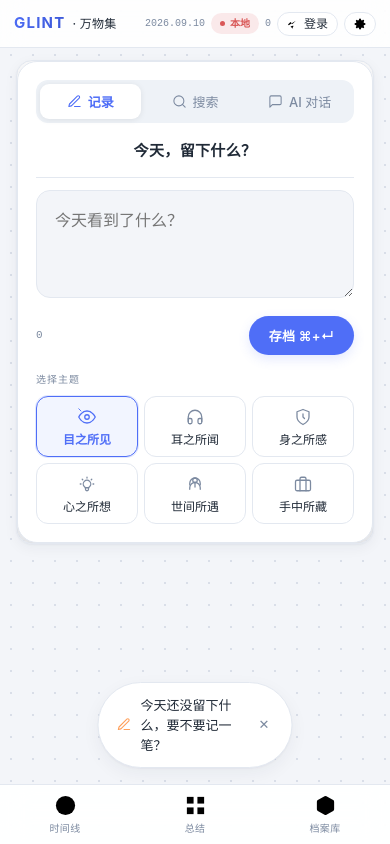
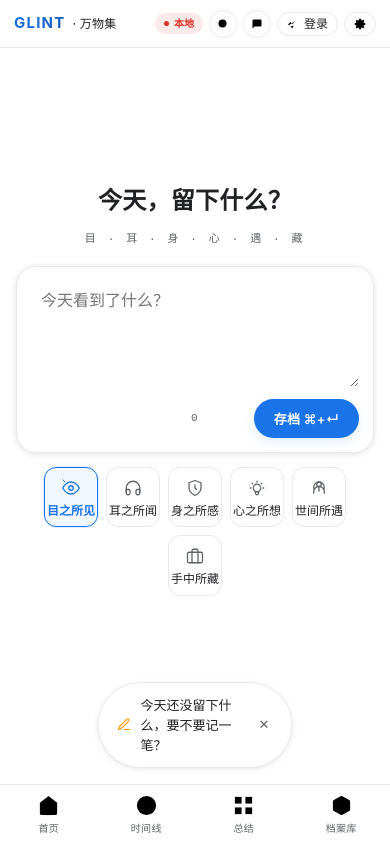
Before and after one commit to kenjcha-wq/Nikglint, a plain HTML site: page index.html in a window 390 px wide. Drawn offline with nearby package versions, Linux system fonts and the light colour scheme.

Commit message:
feat: 搜索引擎式首页改版（白底高留白配色 + 中央问候语 + 底栏对话框 + 六小标签）顶栏搜索/AI 图标页 + 底栏四按钮导航

```diff
--- a/index.html
+++ b/index.html
@@ -38,29 +38,29 @@
        约束：类名/ID/CSS 变量名全部保留（HTML 内联与 JS 引用），仅重写样式值
        ============================================================ */
     :root {
-      --bg: #f3f5f9;
+      --bg: #ffffff;
       --surface: #ffffff;
-      --border: #e3e8f0;
-      --border-dark: #c8d2e0;
-      --text: #202a37;
-      --muted: #7c8aa0;
-      --light-gray: #eef2f7;
-      --accent: #4f6ef7;
-      --accent-dark: #3a56d4;
-      --accent-warm: #ff9f5a;
-      --accent-glow: rgba(79, 110, 247, 0.16);
-      --success: #2fa84f;
-      --danger: #d95757;
+      --border: #e8eaed;
+      --border-dark: #d4d8dd;
+      --text: #202124;
+      --muted: #5f6368;
+      --light-gray: #f1f3f4;
+      --accent: #1a73e8;
+      --accent-dark: #185abc;
+      --accent-warm: #f29900;
+      --accent-glow: rgba(26, 115, 232, 0.12);
+      --success: #188038;
+      --danger: #d93025;
       --mono: "SF Mono", "SFMono-Regular", ui-monospace, "Roboto Mono", "Cascadia Code", "PingFang SC", monospace;
       --sans: -apple-system, BlinkMacSystemFont, "SF Pro Text", "Segoe UI", Roboto, "PingFang SC", "Hiragino Sans GB", "Microsoft YaHei", sans-serif;
-      --wallpaper: #f3f5f9;
+      --wallpaper: #ffffff;
       --wallpaper-img: none;
       --tab-height: 60px;
       --header-height: 56px;
       --radius: 14px;
       --radius-sm: 10px;
-      --shadow-card: 0 1px 2px rgba(16, 32, 64, 0.04), 0 6px 18px rgba(16, 32, 64, 0.05);
-      --shadow-pop: 0 18px 50px rgba(10, 20, 40, 0.22);
+      --shadow-card: 0 1px 3px rgba(32, 33, 36, 0.06), 0 2px 10px rgba(32, 33, 36, 0.05);
+      --shadow-pop: 0 16px 44px rgba(32, 33, 36, 0.16);
     }
 
     /* ===== Reset ===== */
@@ -107,26 +107,26 @@
     }
     body.wp-white {
       --wallpaper: none;
-      background-color: #fbfcfe;
+      background-color: #ffffff;
     }
     body.wp-warm {
       --wallpaper: none;
-      background-color: #f7f2ea;
+      background-color: #faf7f2;
     }
     body.wp-dark {
       --wallpaper: none;
-      background-color: #0f1521;
+      background-color: #131620;
       color: #e7edf6;
-      --border: #26304a;
-      --border-dark: #3b4a6b;
-      --surface: #171f30;
-      --light-gray: #1f2a41;
+      --border: #262c3d;
+      --border-dark: #3b4560;
+      --surface: #1a1f2e;
+      --light-gray: #232a3d;
       --muted: #8fa0bb;
-      --bg: #0f1521;
-      --accent: #7b93ff;
-      --accent-dark: #5f7cfc;
-      --accent-warm: #ff9f5a;
-      --accent-glow: rgba(123, 147, 255, 0.2);
+      --bg: #131620;
+      --accent: #8ab4f8;
+      --accent-dark: #669df6;
+      --accent-warm: #f29900;
+      --accent-glow: rgba(138, 180, 248, 0.2);
       --shadow-card: 0 1px 2px rgba(0, 0, 0, 0.35), 0 8px 24px rgba(0, 0, 0, 0.3);
     }
     body.wp-paper {
@@ -134,8 +134,8 @@
       background-color: #eef1ea;
     }
     body.wp-grid {
-      --wallpaper: linear-gradient(rgba(16, 32, 64, 0.045) 1px, transparent 1px),
-                   linear-gradient(90deg, rgba(16, 32, 64, 0.045) 1px, transparent 1px);
+      --wallpaper: linear-gradient(rgba(32, 33, 36, 0.04) 1px, transparent 1px),
+                   linear-gradient(90deg, rgba(32, 33, 36, 0.04) 1px, transparent 1px);
       --wallpaper-size: 28px 28px;
     }
 
@@ -267,6 +267,7 @@
     }
     .header-btn:hover { border-color: var(--accent); color: var(--accent); background: var(--light-gray); }
     .header-btn .ico-sm { width: 12px; height: 12px; }
+    .header-btn.icon-only { padding: 6px; width: 30px; height: 30px; justify-content: center; }
 
     /* ===== Overlay 修复 ===== */
     .auth-overlay, .settings-overlay { pointer-events: none; }
@@ -276,7 +277,7 @@
     .settings-overlay {
       position: fixed;
       top: 0; left: 0; right: 0; bottom: 0;
-      background: rgba(16, 26, 45, 0.45);
+      background: rgba(32, 33, 36, 0.4);
       z-index: 100;
       display: none;
       justify-content: center;
@@ -392,7 +393,7 @@
     .wp-option .wp-label {
       position: relative;
       z-index: 1;
-      background: rgba(15, 21, 33, 0.55);
+      background: rgba(32, 33, 36, 0.5);
       color: #fff;
       padding: 2px 8px;
       border-radius: 999px;
@@ -439,7 +440,7 @@
     .auth-overlay {
       position: fixed;
       top: 0; left: 0; right: 0; bottom: 0;
-      background: rgba(16, 26, 45, 0.5);
+      background: rgba(32, 33, 36, 0.45);
       z-index: 90;
       display: none;
       justify-content: center;
@@ -566,112 +567,119 @@
     }
     .nav-item .ico { width: 15px; height: 15px; }
 
-    /* ===== 首页对话框（记录/搜索/AI 对话） ===== */
-    .dialog-panel { padding: 0; border: none; background: none; box-shadow: none; }
+    /* ===== 首页：搜索引擎式（问候语 + 大对话框 + 小标签） ===== */
+    .panel.dialog-panel {
+      padding: 0;
+      border: none;
+      background: none;
+      box-shadow: none;
+      overflow: visible;
+      height: auto;
+      justify-content: center;
+      align-items: center;
+      min-height: calc(100dvh - var(--header-height) - var(--tab-height) - 118px);
+    }
+    .hero-inner { width: 100%; max-width: 680px; }
+    .entry-guide.hero-guide {
+      text-align: center;
+      border: none;
+      padding: 0 0 22px;
+      margin: 0;
+    }
+    .entry-guide.hero-guide strong {
+      font-size: 30px;
+      font-weight: 700;
+      letter-spacing: 0.01em;
+      color: var(--text);
+      margin: 0 0 10px;
+    }
+    .entry-guide.hero-guide .hero-sub {
+      font-family: var(--mono);
+      font-size: 11px;
+      letter-spacing: 0.24em;
+      color: var(--muted);
+    }
     .dialog-shell {
+      max-width: 640px;
+      width: 100%;
+      margin: 0 auto;
       background: var(--surface);
       border: 1px solid var(--border);
-      border-radius: 20px;
-      box-shadow: var(--shadow-pop);
-      padding: 18px;
+      border-radius: 24px;
+      box-shadow: 0 1px 6px rgba(32, 33, 36, 0.13);
+      padding: 14px 18px 16px;
       display: flex;
       flex-direction: column;
-    }
-    .dialog-mode-switch {
-      display: flex;
-      gap: 4px;
-      padding: 4px;
-      background: var(--light-gray);
-      border-radius: 12px;
-      margin-bottom: 16px;
-    }
-    .dialog-mode-switch .d-mode {
-      flex: 1;
-      display: flex;
-      align-items: center;
-      justify-content: center;
-      gap: 6px;
+      transition: box-shadow 0.2s, border-color 0.2s;
+    }
+    .dialog-shell:focus-within {
+      box-shadow: 0 1px 10px rgba(32, 33, 36, 0.2), 0 12px 32px rgba(32, 33, 36, 0.08);
+      border-color: var(--border-dark);
+    }
+    .dialog-input-wrap textarea {
+      width: 100%;
+      min-height: 54px;
+      max-height: 180px;
+      resize: vertical;
       padding: 8px 10px;
       border: none;
-      background: none;
-      border-radius: 9px;
+      border-radius: 12px;
+      background: transparent;
       font-family: var(--sans);
-      font-size: 13px;
-      font-weight: 500;
-      color: var(--muted);
-      cursor: pointer;
-      transition: all 0.15s;
-      -webkit-tap-highlight-color: transparent;
-    }
-    .dialog-mode-switch .d-mode .ico { width: 15px; height: 15px; }
-    .dialog-mode-switch .d-mode.active {
-      background: var(--surface);
-      color: var(--accent);
-      box-shadow: 0 1px 6px rgba(0, 0, 0, 0.08);
-      font-weight: 600;
-    }
-    .dialog-pane { display: none; }
-    .dialog-pane.active { display: block; animation: fadeIn 0.2s ease; }
-
-    .dialog-input-wrap .entry-guide { text-align: center; margin-bottom: 12px; }
-    .dialog-input-wrap textarea {
-      width: 100%;
-      min-height: 96px;
-      resize: vertical;
-      padding: 16px 18px;
-      border: 1.5px solid var(--border);
-      border-radius: 14px;
-      background: var(--bg);
-      font-family: var(--sans);
-      font-size: 16px;
+      font-size: 17px;
       line-height: 1.7;
       color: var(--text);
       outline: none;
       box-sizing: border-box;
-      transition: border-color 0.15s, box-shadow 0.15s;
-    }
-    .dialog-input-wrap textarea:focus { border-color: var(--accent); box-shadow: 0 0 0 4px var(--accent-glow); }
+    }
+    .dialog-input-wrap textarea:focus { border: none; box-shadow: none; background: transparent; }
     .dialog-input-wrap .input-actions {
       display: flex;
       align-items: center;
+      justify-content: flex-end;
       gap: 10px;
-      margin-top: 12px;
-    }
-
-    .dialog-cats-label {
-      font-family: var(--mono);
-      font-size: 10px;
-      letter-spacing: 0.1em;
-      color: var(--muted);
-      text-transform: uppercase;
-      margin: 18px 0 8px;
-    }
+      margin-top: 6px;
+    }
+
+    .home-cats-wrap { max-width: 640px; margin: 14px auto 0; }
     .category-grid.home-cats {
-      grid-template-columns: repeat(6, 1fr);
+      display: flex;
+      flex-wrap: wrap;
+      justify-content: center;
+      gap: 8px;
+    }
+    .home-cats .cat-btn {
+      flex-direction: row;
       gap: 6px;
-    }
-    .home-cats .cat-btn {
-      flex-direction: column;
-      gap: 4px;
-      padding: 9px 4px;
-      border-radius: 10px;
+      padding: 7px 14px;
+      border-radius: 999px;
       border: 1px solid var(--border);
       background: var(--surface);
       cursor: pointer;
       transition: all 0.15s;
-    }
-    .home-cats .cat-btn .cat-icon { width: 22px; height: 22px; }
-    .home-cats .cat-btn .cat-label { font-size: 11px; font-weight: 500; color: var(--text); }
+      flex: 0 0 auto;
+    }
+    .home-cats .cat-btn .cat-icon { width: 15px; height: 15px; }
+    .home-cats .cat-btn .cat-icon .ico { width: 14px; height: 14px; }
+    .home-cats .cat-btn .cat-label { font-size: 12px; font-weight: 500; color: var(--text); }
     .home-cats .cat-btn:hover { border-color: var(--accent); color: var(--accent); }
     .home-cats .cat-btn.active {
       border-color: var(--accent);
       background: color-mix(in srgb, var(--accent) 8%, var(--surface));
       box-shadow: 0 0 0 1px var(--accent);
     }
+    .home-cats .cat-btn.active .cat-icon { color: var(--accent); }
     .home-cats .cat-btn.active .cat-label { color: var(--accent); }
 
-    /* 搜索模式 */
-    .home-searchbar { margin-bottom: 14px; }
+    /* 搜索页 / AI 对话页 */
+    .search-page-panel .search-bar { padding: 12px 16px; }
+    .search-page-panel .search-bar input { font-size: 16px; }
+    .search-page-panel .search-results-box { padding: 14px 16px; flex: 1; }
+    .ai-page-panel { min-height: 520px; }
+    .ai-page-panel .chat-session-bar { padding: 14px 16px 12px; }
+    .ai-page-panel .chat-messages { flex: 1; min-height: 320px; max-height: 62vh; }
+    .ai-page-panel .chat-input-area { padding: 12px 16px; }
+
     .search-results-box { min-height: 120px; }
     .search-results-box .search-res-group { margin-bottom: 16px; }
     .search-results-box .search-res-group-head {
@@ -731,19 +739,13 @@
       text-overflow: ellipsis;
       white-space: nowrap;
     }
-    .dialog-pane[data-pane="ai"] .chat-messages {
-      height: 40vh;
-      min-height: 220px;
-      max-height: 52vh;
-      border: 1px solid var(--border);
-      border-radius: 12px;
-      padding: 14px;
-      background: var(--bg);
-    }
-    .dialog-pane[data-pane="ai"] .chat-input-area {
-      border: none;
-      padding: 12px 0 0;
-      padding-bottom: 0;
+    .ai-page-panel .chat-messages {
+      flex: 1;
+      min-height: 320px;
+      max-height: 62vh;
+    }
+    .ai-page-panel .chat-input-area {
+      padding: 12px 16px;
     }
 
     /* ===== 档案库（对话历史） ===== */
@@ -933,7 +935,6 @@
       .record-item .record-delete { opacity: 1; }
       .tab-content { display: none; }
       .tab-content.active { display: block; }
-      .category-grid.home-cats { grid-template-columns: repeat(3, 1fr); }
       header {
         padding: calc(8px + env(safe-area-inset-top, 0px)) 14px 8px;
         min-height: calc(48px + env(safe-area-inset-top, 0px));
@@ -942,8 +943,17 @@
       .brand h1 .title-sub { font-size: 12px; }
       .brand .brand-foot { display: none; }
       .brand .index-tag { display: none; }
+      header .date-stamp, header #recordCountDisplay { display: none; }
       .header-btn { padding: 5px 9px; font-size: 12px; }
+      .header-btn.icon-only { padding: 5px; width: 28px; height: 28px; }
       .header-meta { gap: 6px; }
+      .panel.dialog-panel { min-height: calc(100dvh - var(--header-height) - var(--tab-height) - 70px); }
+      .entry-guide.hero-guide strong { font-size: 24px; }
+      .entry-guide.hero-guide { padding: 0 0 18px; }
+      .dialog-shell { border-radius: 20px; padding: 12px 14px 14px; }
+      .dialog-input-wrap textarea { font-size: 16px; min-height: 48px; }
+      .home-cats .cat-btn { padding: 6px 12px; gap: 5px; }
+      .ai-page-panel { min-height: calc(100dvh - var(--header-height) - var(--tab-height) - 30px); }
       .daily-reminder { bottom: calc(var(--tab-height) + env(safe-area-inset-bottom, 0px) + 16px); }
     }
     @media (hover: none) {
@@ -1078,7 +1088,7 @@
       .panel {
         min-height: 320px;
         border-radius: 16px;
-        box-shadow: 0 1px 2px rgba(16, 32, 64, 0.04), 0 4px 14px rgba(16, 32, 64, 0.05);
+        box-shadow: 0 1px 2px rgba(32, 33, 36, 0.04), 0 4px 14px rgba(32, 33, 36, 0.05);
       }
     }
 
@@ -1162,7 +1172,7 @@
     .category-grid .cat-btn .cat-label { font-size: 12px; line-height: 1.3; font-weight: 500; }
     .category-grid .cat-btn.active {
       border-color: var(--accent);
-      background: rgba(79, 110, 247, 0.07);
+      background: rgba(26, 115, 232, 0.06);
       box-shadow: 0 0 0 1px var(--accent-glow);
     }
     .category-grid .cat-btn.active .cat-icon { color: var(--accent); }
@@ -1411,7 +1421,7 @@
       background: var(--surface);
       color: var(--accent);
       font-weight: 600;
-      box-shadow: 0 1px 4px rgba(16, 32, 64, 0.1);
+      box-shadow: 0 1px 4px rgba(32, 33, 36, 0.12);
       border: 1px solid var(--border);
     }
 
@@ -1557,6 +1567,12 @@
         <span class="sync-dot" style="display:inline-block;width:5px;height:5px;border-radius:50%;background:currentColor;"></span> 本地
       </span>
       <span id="recordCountDisplay">0</span>
+      <button class="header-btn icon-only" id="searchHeaderBtn" title="搜索">
+        <svg class="ico-sm" viewBox="0 0 24 24"><circle cx="11" cy="11" r="8"/><line x1="21" y1="21" x2="16.65" y2="16.65"/></svg>
+      </button>
+      <button class="header-btn icon-only" id="aiHeaderBtn" title="AI 对话">
+        <svg class="ico-sm" viewBox="0 0 24 24"><path d="M21 15a2 2 0 0 1-2 2H7l-4 4V5a2 2 0 0 1 2-2h14a2 2 0 0 1 2 2z"/><polyline points="9 11 12 8 15 11 12 14"/></svg>
+      </button>
       <button class="header-btn" id="authToggleBtn">
         <svg class="ico-sm" viewBox="0 0 24 24"><path d="M21 2l-2 2m-1.5 1.5L14 9l-3 3-4-4-5 5 1.5 1.5M7 17l4 4 1-1-1-1 2-2-1-1 1-1"/></svg>
         <span>登录</span>
@@ -1698,33 +1714,16 @@
       </button>
     </nav>
 
-    <!-- VIEW 首页: 对话框（记录 / 搜索 / AI 对话） -->
+    <!-- VIEW 首页: 搜索引擎式（问候语 + 记录对话框 + 六小标签） -->
     <div class="tab-content active" data-tab="home">
-      <section class="panel dialog-panel">
+      <section class="panel dialog-panel hero-home">
+        <div class="hero-inner">
+          <div class="entry-guide hero-guide">
+            <strong>今天，留下什么？</strong>
+            <span class="hero-sub">目 · 耳 · 身 · 心 · 遇 · 藏</span>
+          </div>
           <div class="dialog-shell">
-
-          <!-- 模式切换 -->
-          <div class="dialog-mode-switch" id="homeModeSwitch">
-            <button class="d-mode active" data-mode="record">
-              <svg class="ico" viewBox="0 0 24 24"><path d="M12 20h9"/><path d="M16.5 3.5a2.121 2.121 0 0 1 3 3L7 19l-4 1 1-4L16.5 3.5z"/></svg>
-              <span>记录</span>
-            </button>
-            <button class="d-mode" data-mode="search">
-              <svg class="ico" viewBox="0 0 24 24"><circle cx="11" cy="11" r="8"/><line x1="21" y1="21" x2="16.65" y2="16.65"/></svg>
-              <span>搜索</span>
-            </button>
-            <button class="d-mode" data-mode="ai">
-              <svg class="ico" viewBox="0 0 24 24"><path d="M21 15a2 2 0 0 1-2 2H7l-4 4V5a2 2 0 0 1 2-2h14a2 2 0 0 1 2 2z"/></svg>
-              <span>AI 对话</span>
-            </button>
-          </div>
-
-          <!-- 记录模式 -->
-          <div class="dialog-pane active" data-pane="record">
             <div class="dialog-input-wrap">
-              <div class="entry-guide">
-                <strong>今天，留下什么？</strong>
-              </div>
               <textarea id="recordInput" placeholder="今天看到了什么？"></textarea>
               <div class="input-actions">
                 <span class="char-count" id="charCount">0</span>
@@ -1732,7 +1731,8 @@
                 <button class="btn-submit" id="saveBtn">存档 ⌘+↵</button>
               </div>
             </div>
-            <div class="dialog-cats-label">选择主题</div>
+          </div>
+          <div class="home-cats-wrap">
             <div class="category-grid home-cats" id="categoryContainer">
               <button class="cat-btn active" data-cat="目之所见">
                 <span class="cat-icon">
@@ -1772,10 +1772,14 @@
               </button>
             </div>
           </div>
-
-          <!-- 搜索模式 -->
-          <div class="dialog-pane" data-pane="search">
-            <div class="search-bar home-searchbar">
+        </div>
+      </section>
+    </div>
+
+    <!-- VIEW 搜索: 记录 + 对话历史 联合搜索 -->
+    <div class="tab-content" data-tab="search">
+      <section class="panel search-page-panel">
+        <div class="search-bar page-searchbar">
           <span class="search-icon">
             <svg class="ico-sm" viewBox="0 0 24 24"><circle cx="11" cy="11" r="8"/><line x1="21" y1="21" x2="16.65" y2="16.65"/></svg>
           </span>
@@ -1783,10 +1787,12 @@
           <button class="search-clear" id="searchClear">✕</button>
         </div>
         <div class="search-results-box" id="homeSearchResults"></div>
-          </div>
-
-          <!-- AI 对话模式 -->
-          <div class="dialog-pane" data-pane="ai">
+      </section>
+    </div>
+
+    <!-- VIEW AI 对话 -->
+    <div class="tab-content" data-tab="ai">
+      <section class="panel ai-page-panel">
         <div class="chat-session-bar">
           <span class="ai-session-label" id="aiSessionLabel">新对话</span>
           <button class="btn-sm outline" id="aiNewChatBtn">＋ 新对话</button>
@@ -1800,9 +1806,6 @@
         <div class="chat-input-area">
           <input type="text" id="chatInput" placeholder="询问关于你的记录..." />
           <button id="chatSendBtn">发送</button>
-            </div>
-          </div>
-
         </div>
       </section>
     </div>
@@ -1884,6 +1887,10 @@
 
   <!-- ===== 移动端底部导航栏 ===== -->
   <nav class="mobile-tab-bar" id="mobileTabBar">
+    <button class="tab-item" data-tab="home">
+      <svg class="ico-lg" viewBox="0 0 24 24"><path d="M3 9l9-7 9 7v11a2 2 0 0 1-2 2H5a2 2 0 0 1-2-2z"/><polyline points="9 22 9 12 15 12 15 22"/></svg>
+      <span class="tab-label">首页</span>
+    </button>
     <button class="tab-item" data-tab="timeline">
       <svg class="ico-lg" viewBox="0 0 24 24"><circle cx="12" cy="12" r="10"/><polyline points="12 6 12 12 16 14"/></svg>
       <span class="tab-label">时间线</span>
@@ -1944,7 +1951,7 @@
 
     var defaultConfig = {
       title: 'GLINT',
-      wallpaper: 'wp-default',
+      wallpaper: 'wp-white',
       customWallpaper: '',
       sbUrl: '',
       sbKey: '',
@@ -2048,19 +2055,23 @@
     var tabItems = document.querySelectorAll('.tab-item');
     var tabContents = document.querySelectorAll('.tab-content');
     var navItems = document.querySelectorAll('.nav-item');
-    var dModeBtns = document.querySelectorAll('.d-mode');
-    var dialogPanes = document.querySelectorAll('.dialog-pane');
+    var searchHeaderBtn = $('searchHeaderBtn');
+    var aiHeaderBtn = $('aiHeaderBtn');
 
     // ===== 视图切换（首页对话框 / 时间线 / 总结 / 档案库） =====
     function switchTab(tabName) {
       tabContents.forEach(function(el) {
         el.classList.toggle('active', el.dataset.tab === tabName);
       });
+      // 搜索 / AI 是首页派生的独立页签：底栏与顶部导航中保持"首页"高亮
+      var homeDerived = (tabName === 'search' || tabName === 'ai');
       tabItems.forEach(function(el) {
-        el.classList.toggle('active', el.dataset.tab === tabName);
+        el.classList.toggle('active', el.dataset.tab === tabName ||
+          (homeDerived && el.dataset.tab === 'home'));
       });
       navItems.forEach(function(el) {
-        el.classList.toggle('active', el.dataset.tab === tabName);
+        el.classList.toggle('active', el.dataset.tab === tabName ||
+          (homeDerived && el.dataset.tab === 'home'));
       });
       // 进入档案库时渲染对话历史
       if (tabName === 'archive') renderArchive();
@@ -2068,8 +2079,12 @@
       if (window.innerWidth <= 768) {
         window.scrollTo(0, 0);
       }
-      if (tabName === 'home' && document.querySelector('.dialog-pane[data-pane="ai"]').classList.contains('active')) {
-        if (chatInput) chatInput.focus();
+      // 进入搜索 / AI 页时自动聚焦输入框
+      if (tabName === 'search' && searchInput) {
+        setTimeout(function() { searchInput.focus(); }, 60);
+      }
+      if (tabName === 'ai' && chatInput) {
+        setTimeout(function() { chatInput.focus(); }, 60);
       }
     }
 
@@ -2088,7 +2103,7 @@
       });
     });
 
-    // 点击品牌标题回首页（底栏/顶栏均无首页按钮，顶栏外观保持不变）
+    // 点击品牌标题回首页
     var brandEl = document.querySelector('.brand');
     if (brandEl) {
       brandEl.addEventListener('click', function() {
@@ -2096,38 +2111,27 @@
       });
     }
 
-    // ===== 首页对话框：记录 / 搜索 / AI 对话 三模式切换 =====
-    function showHomeMode(mode) {
-      dModeBtns.forEach(function(el) {
-        el.classList.toggle('active', el.dataset.mode === mode);
-      });
-      dialogPanes.forEach(function(el) {
-        el.classList.toggle('active', el.dataset.pane === mode);
-      });
-      if (mode === 'search' && searchInput) {
-        setTimeout(function() { searchInput.focus(); }, 60);
-      }
-      if (mode === 'ai' && chatInput) {
-        setTimeout(function() { chatInput.focus(); }, 60);
-      }
-      if (mode === 'record' && recordInput) {
-        setTimeout(function() { recordInput.focus(); }, 60);
-      }
-    }
-    dModeBtns.forEach(function(btn) {
-      btn.addEventListener('click', function() {
-        showHomeMode(this.dataset.mode);
-      });
-    });
-
-    // 从档案库载入某个会话并进入 AI 对话模式
+    // ===== 顶栏入口：搜索 / AI 对话（独立页签） =====
+    if (searchHeaderBtn) {
+      searchHeaderBtn.addEventListener('click', function() {
+        switchTab('search');
+        setTimeout(function() { if (searchInput) searchInput.focus(); }, 60);
+      });
+    }
+    if (aiHeaderBtn) {
+      aiHeaderBtn.addEventListener('click', function() {
+        switchTab('ai');
+        setTimeout(function() { if (chatInput) chatInput.focus(); }, 60);
+      });
+    }
+
+    // 从档案库载入某个会话并进入 AI 对话页
     function loadChatSession(sessionId) {
       for (var i = 0; i < chatSessions.length; i++) {
         if (chatSessions[i].id === sessionId) {
           activeSessionId = sessionId;
           renderChatSession(chatSessions[i]);
-          switchTab('home');
-          showHomeMode('ai');
+          switchTab('ai');
           if (aiSessionLabel) aiSessionLabel.textContent = chatSessions[i].title || '对话';
           return;
         }
```
Lines whose indentation alone changed are shown as unchanged.
